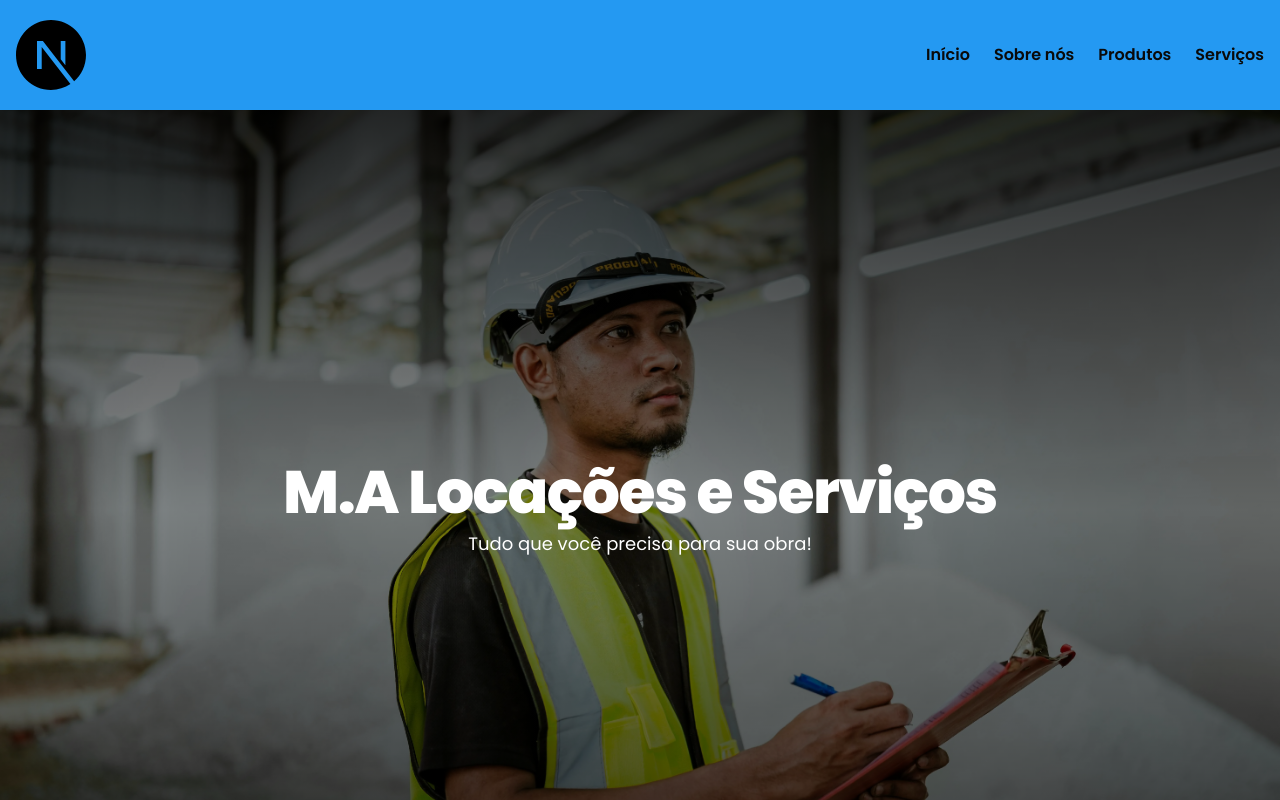
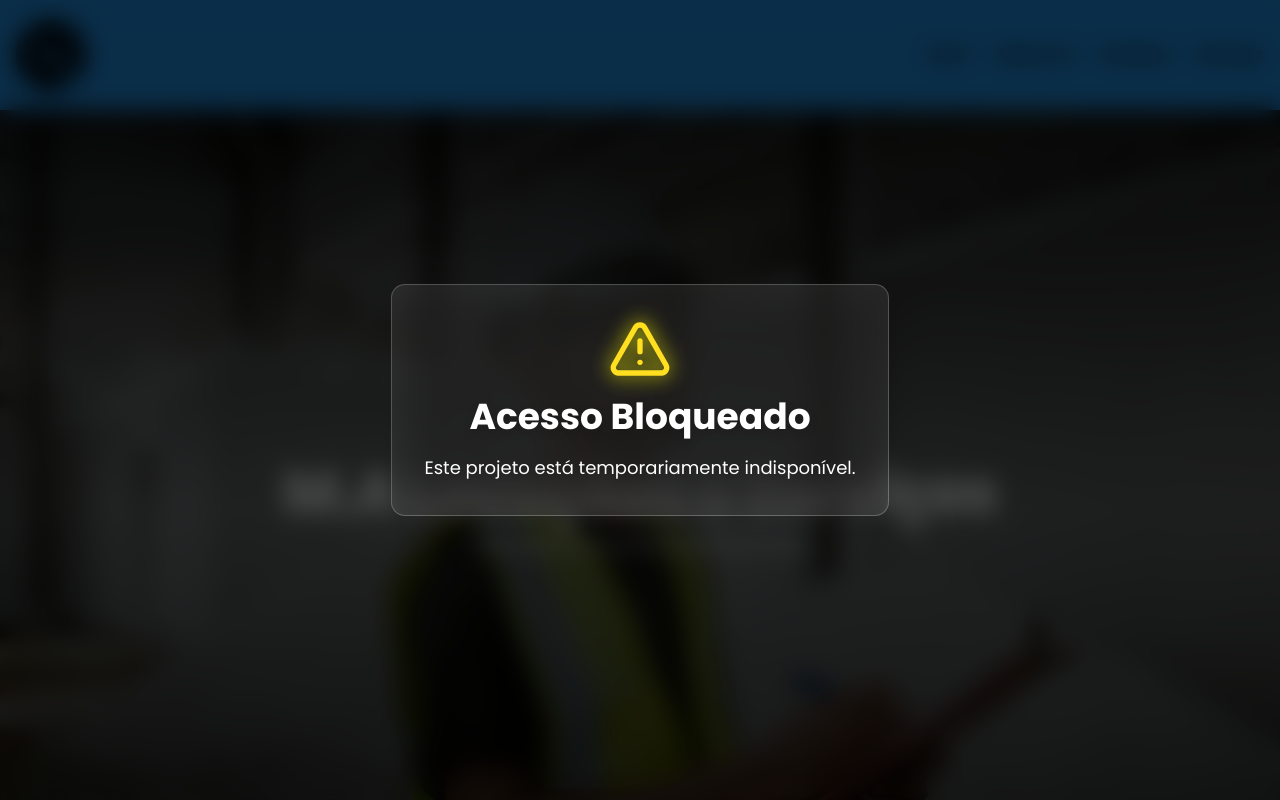
Before and after one commit to joseisaacpy/ma-locacoes, a Next.js app: page / in a window 1280 px wide. Shown: the top 800 px of the page. Built offline with nearby package versions, Linux system fonts and the light colour scheme; no server answers.

Commit message:
feat(home): importar função getStatus e pageBlock

```diff
--- a/app/(public)/(home)/page.tsx
+++ b/app/(public)/(home)/page.tsx
@@ -1,17 +1,23 @@
+import getStatusProject from "@/lib/getStatusProject";
 import Header from "@/components/header/Header";
 import Hero from "@/components/sections/HeroSection";
 import Sobre from "@/components/sections/AboutSection";
 import Produtos from "@/components/sections/ProductsSection";
 import Footer from "@/components/Footer";
+import PageBlock from "@/components/PageBlock";
 
-export default function Home() {
+export default async function Home() {
+  // busca o status do projeto no banco
+  const { ativo, mensagemBloqueio } = await getStatusProject();
   return (
-    <main>
+    // se o projeto estiver bloqueado, bloqueia o scroll
+    <main className={!ativo ? "overflow-y-hidden h-screen" : ""}>
       <Header />
       <Hero />
       <Sobre />
       <Produtos />
       <Footer />
+      {!ativo && <PageBlock mensagem={mensagemBloqueio} />}
     </main>
   );
 }
```
